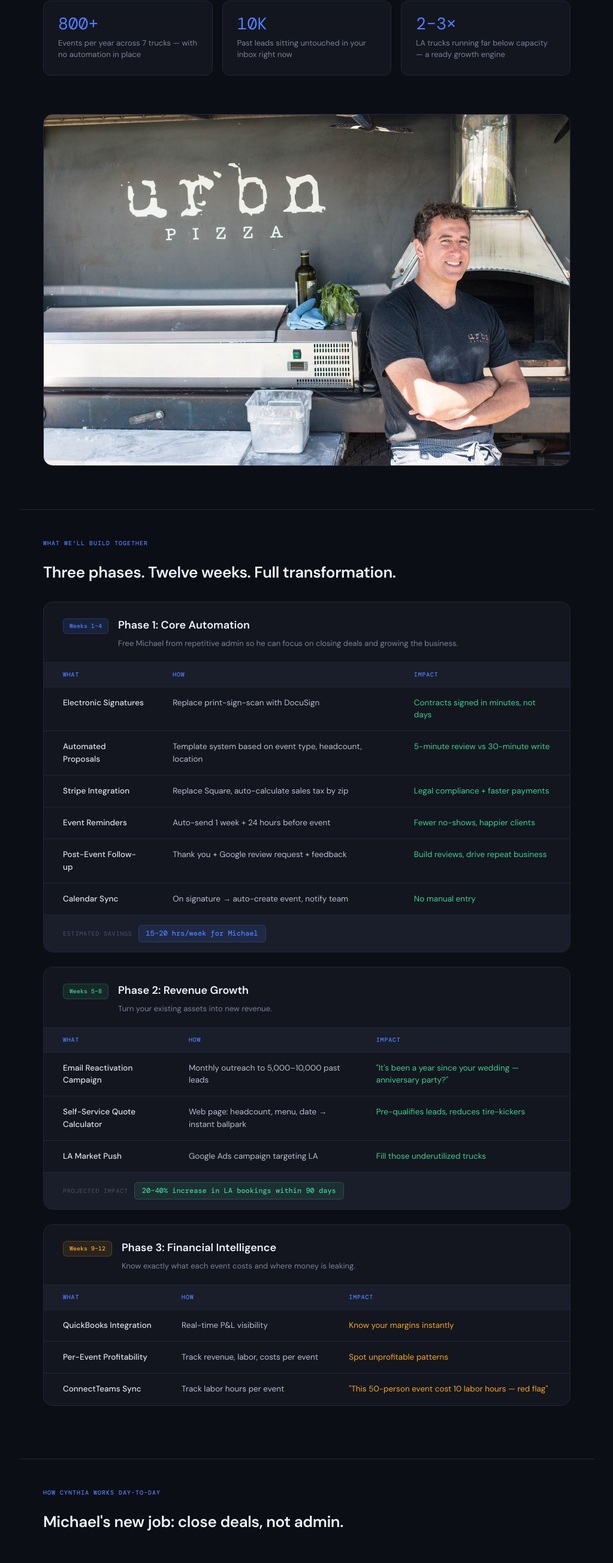
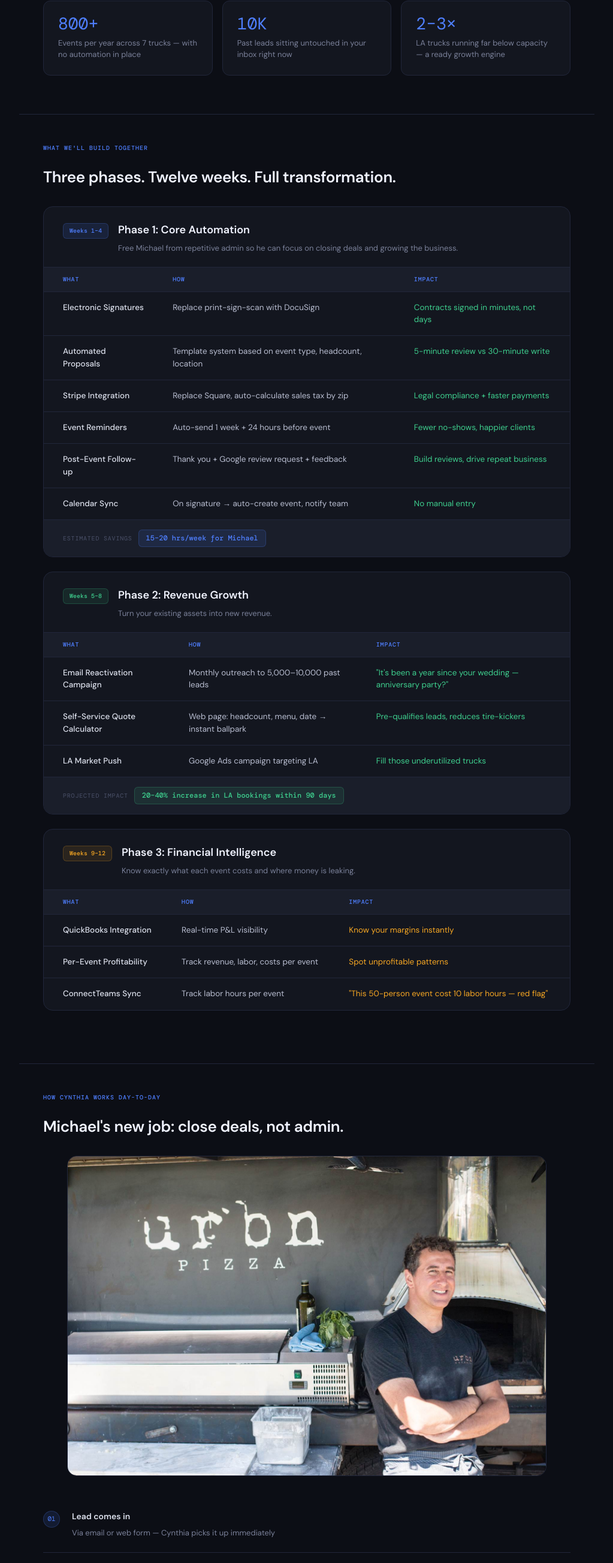
Before and after one commit to Cynthia-Concierge/urbn-proposal, a plain HTML site: page index.html in a window 1280 px wide. Shown: the part 905-3511 px from the top of the page at 60% size, without its empty margins (128-1151 px from the left). Drawn offline with nearby package versions, Linux system fonts and the light colour scheme.

Commit message:
Move chef image below 'Michael's new job' heading

```diff
--- a/index.html
+++ b/index.html
@@ -257,10 +257,6 @@
   </div>
 </div>
 
-<div class="feature-image">
-  <img src="urbn-chef.jpg" alt="Michael at URBN Pizza truck">
-</div>
-
 <hr class="divider">
 
 <!-- PHASES -->
@@ -325,6 +321,11 @@
 <div class="section" id="workflow">
   <div class="section-label">How Cynthia Works Day-to-Day</div>
   <h2>Michael's new job: close deals, not admin.</h2>
+
+  <div class="feature-image" style="margin: 28px 0;">
+    <img src="urbn-chef.jpg" alt="Michael at URBN Pizza truck">
+  </div>
+
   <div style="margin-top:28px;">
     <div class="flow-step"><div class="step-num">01</div><div class="step-content"><strong>Lead comes in</strong><span>Via email or web form — Cynthia picks it up immediately</span></div></div>
     <div class="flow-step"><div class="step-num">02</div><div class="step-content"><strong>Auto-response in 2 minutes</strong><span>Availability check sent before a human even sees it</span></div></div>
```
